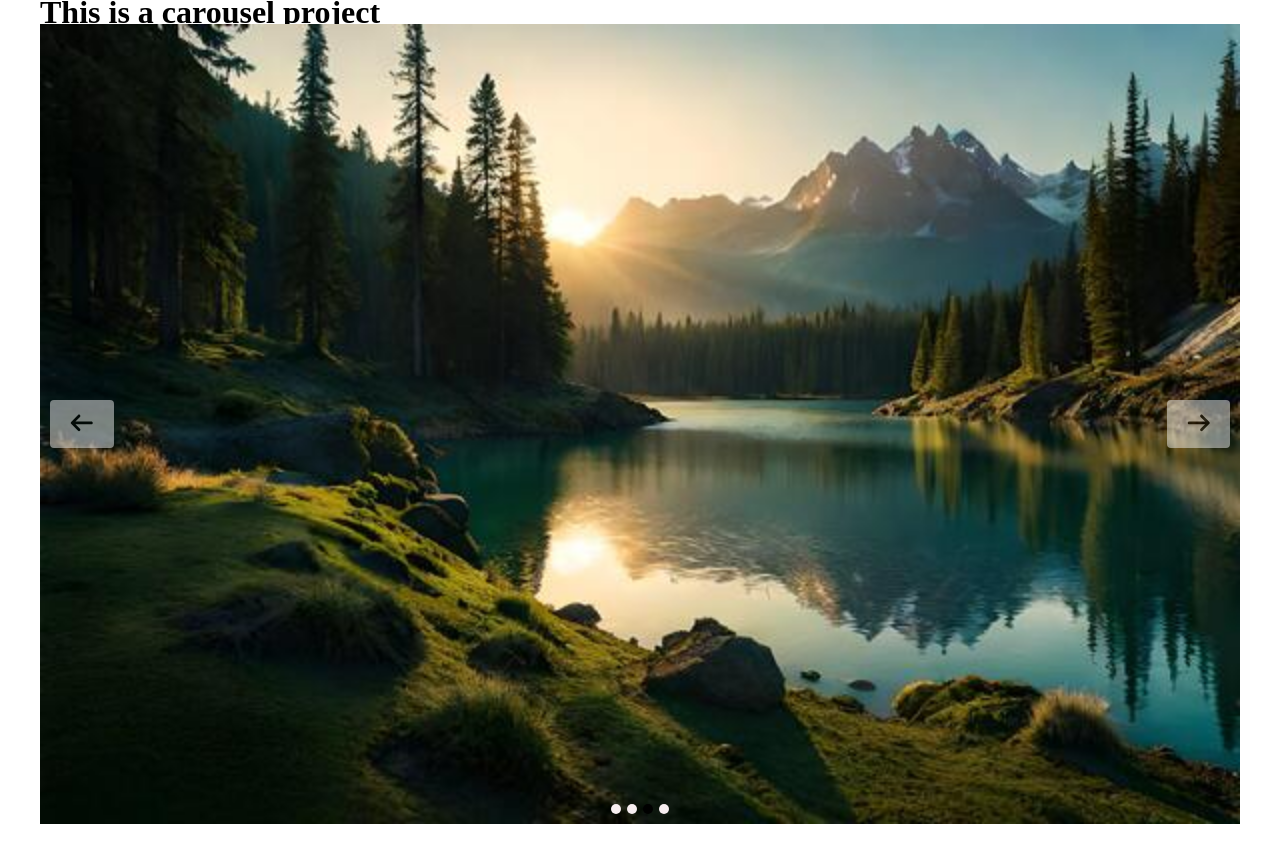
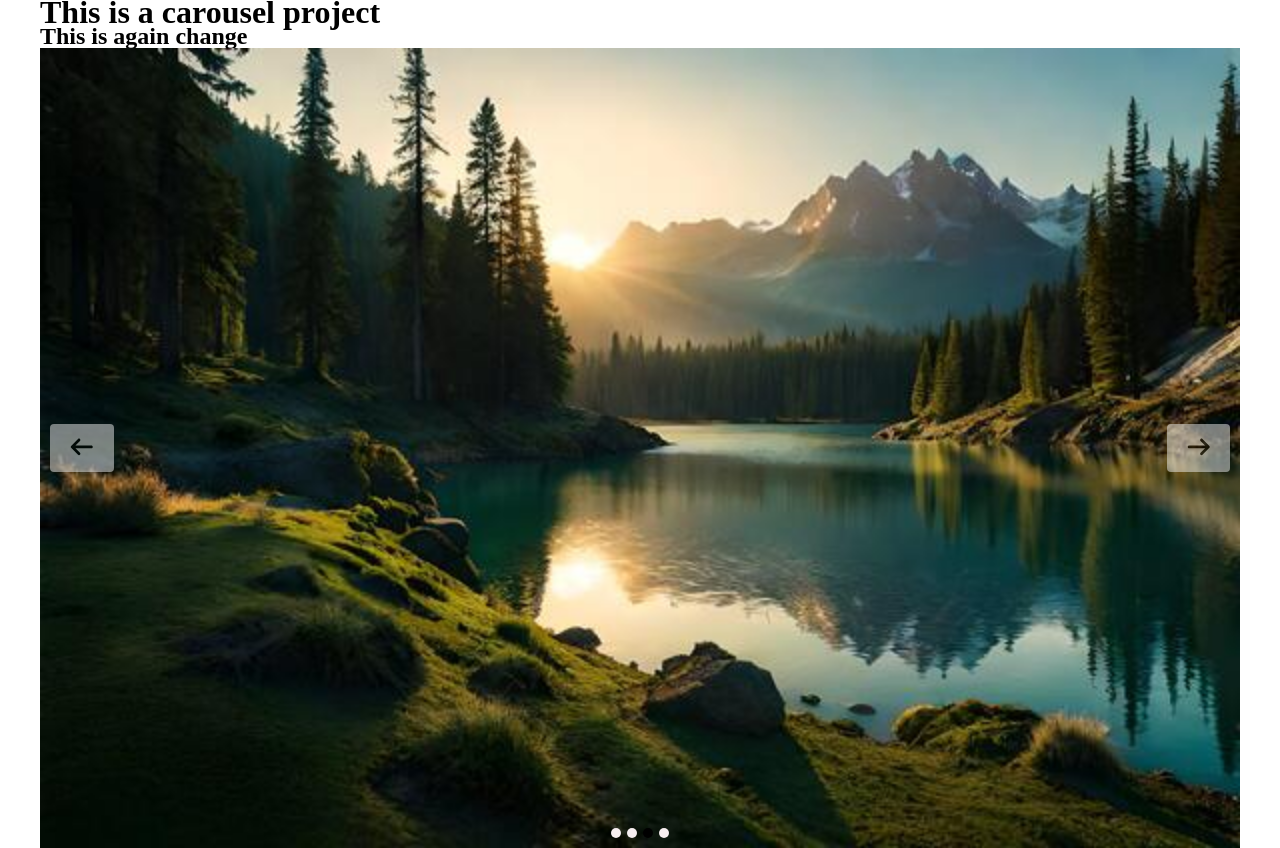
Before and after one commit to sumon-ahmed-ss-550/single-carousel-project, a plain HTML site: page New folder/index.html in a window 1280 px wide. Before the commit the page ends 824 px from the top, so only its background shows below. Drawn offline with Linux system fonts and the light colour scheme.

Commit message:
again-change

```diff
--- a/New folder/index.html
+++ b/New folder/index.html
@@ -14,6 +14,7 @@
     <div class="container">
 
         <h1>This is a carousel project</h1>
+        <h2>This is again change</h2>
 
         <div class="carousel">
 
```
